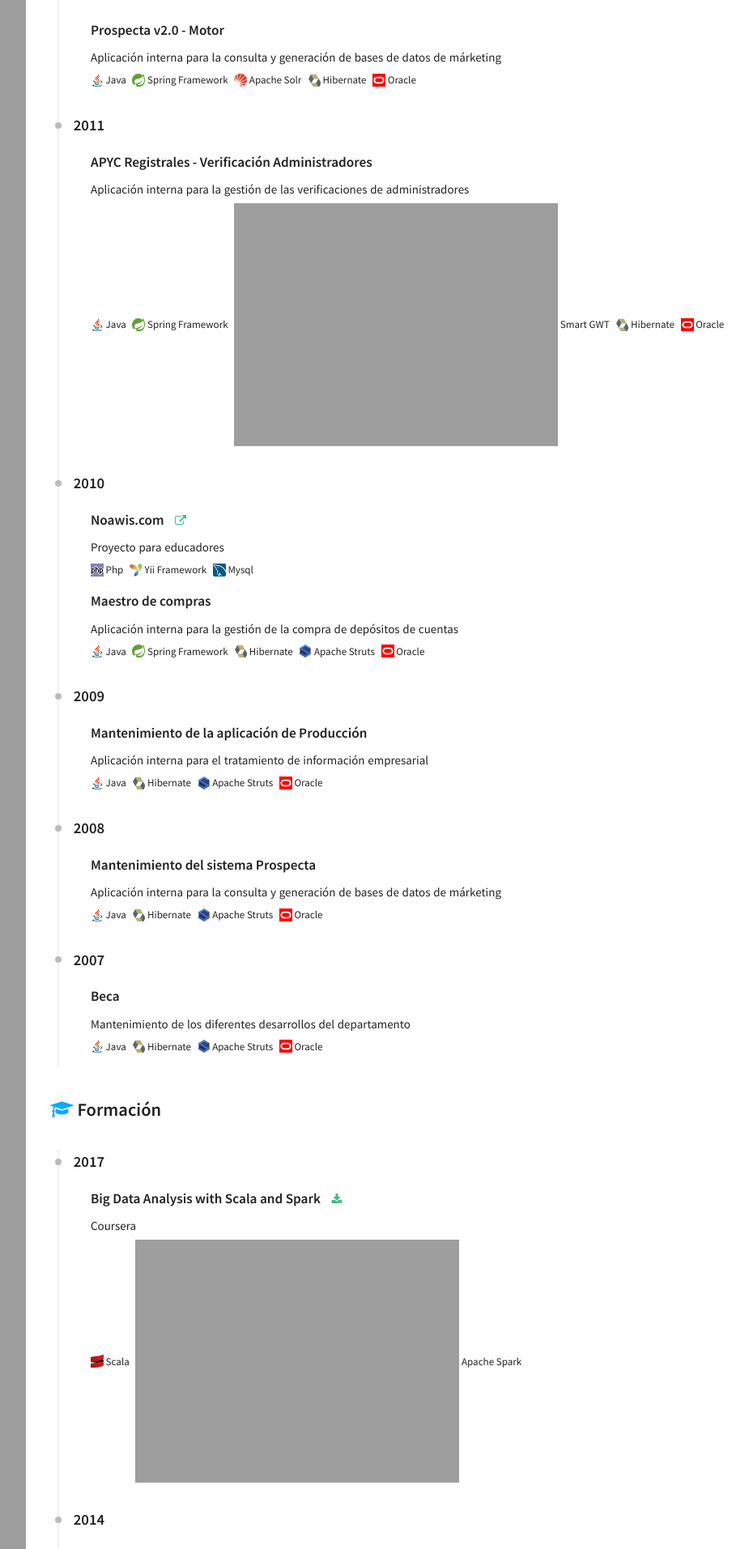
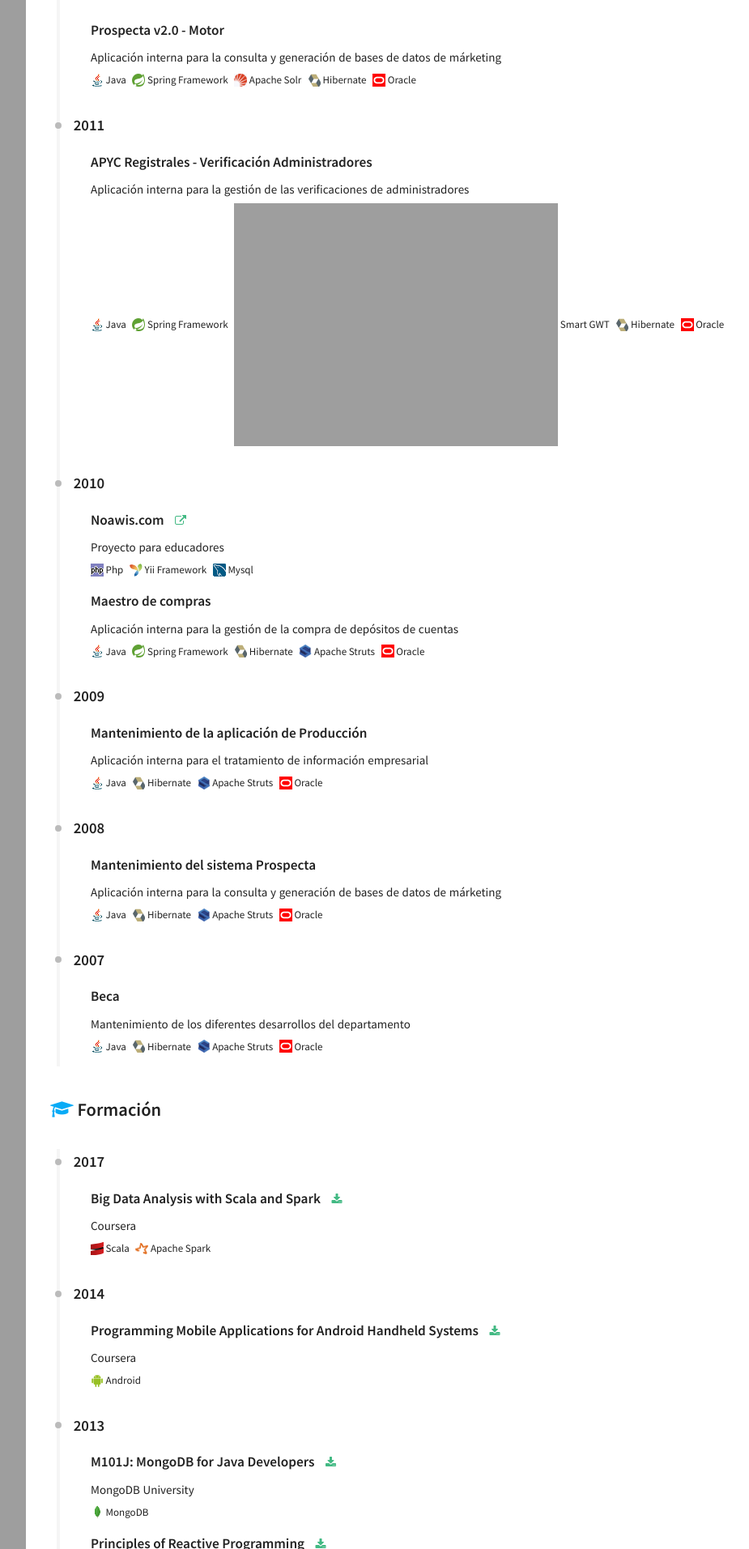
Before and after one commit to jorgesuja/jorgesuja.github.io, a Jekyll site: the page built from about.html, in a window 1280 px wide. Shown: the part 3087-5000 px from the top of the page at 81% size, without its empty margins (288-1213 px from the left). Built offline with Jekyll 4.4.1, drawn with Linux system fonts in a browser that asks for light colours; comment, search, counter and statistics services are not loaded.

Commit message:
Big Data Analysis with Scala and Spark course

```diff
--- a/about.html
+++ b/about.html
@@ -266,7 +266,7 @@ permalink: /about/
       <div class="timeline-project-tech">
         <img src="{{ site.url }}/img/scala-icon.ico">
         <span>Scala</span>
-        <img src="{{ site.url }}/img/spark-icon.ico">
+        <img src="{{ site.url }}/img/spark-icon.png">
         <span>Apache Spark</span>
       </div>
     </li>
```
